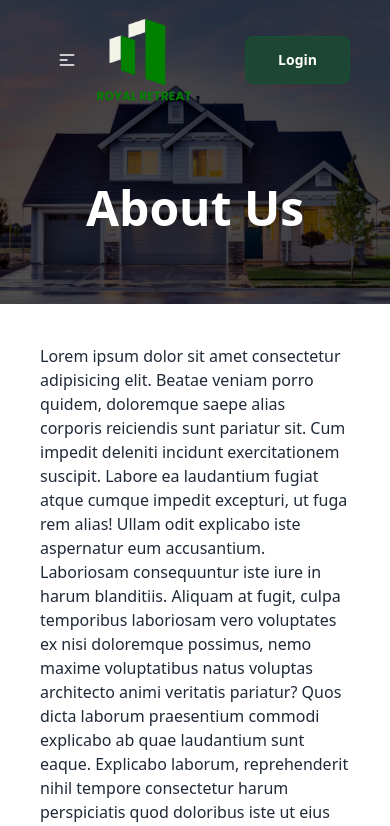
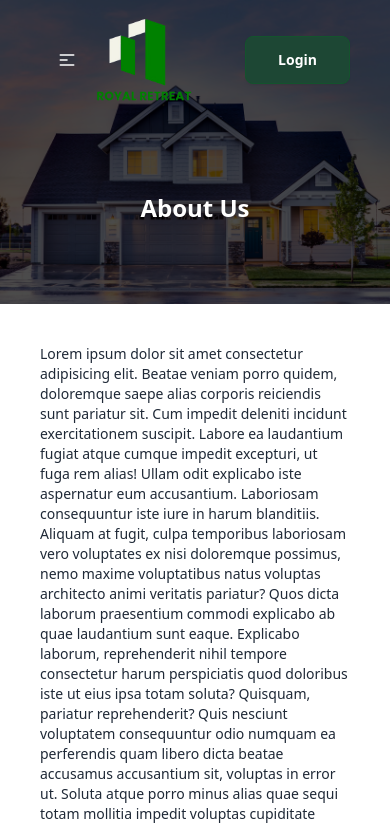
Before and after one commit to sajjatul-bari/royal-retreat, a React (Vite) app: page /about in a window 390 px wide. Shown: the top 826 px of the page. Built offline with nearby package versions, Linux system fonts and the light colour scheme; no server answers.

Commit message:
responsive about page

```diff
--- a/src/Pages/About/About.jsx
+++ b/src/Pages/About/About.jsx
@@ -16,12 +16,12 @@ const About = () => {
         }}
       >
         <div className=" absolute inset-0 bg-black opacity-70"></div>
-        <h1 className="absolute text-5xl font-extrabold text-white">
+        <h1 className="absolute lg:text-5xl text-2xl font-extrabold text-white">
           About Us
         </h1>
       </div>
       <div className="my-10 mx-10">
-        <p className="texl-lg ">
+        <p className="lg:texl-lg text-sm">
           Lorem ipsum dolor sit amet consectetur adipisicing elit. Beatae veniam
           porro quidem, doloremque saepe alias corporis reiciendis sunt pariatur
           sit. Cum impedit deleniti incidunt exercitationem suscipit. Labore ea
```
